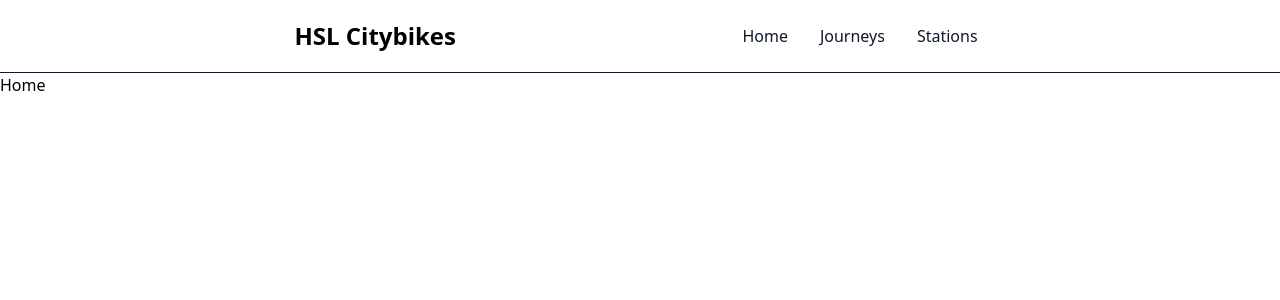
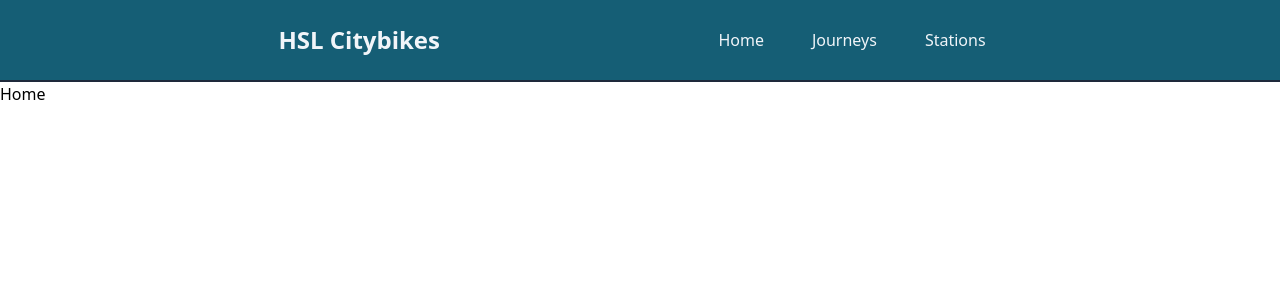
Before and after one commit to tkiviniemi/HSL_Citybikes, a React (Vite) app in the folder frontend/: page / in a window 1280 px wide. Shown: the top 300 px of the page. Built offline with nearby package versions, Linux system fonts and the light colour scheme; what prettier-plugin-tailwindcss would draw is missing.

Commit message:
Navbar styling

```diff
--- a/frontend/src/components/Navbar.tsx
+++ b/frontend/src/components/Navbar.tsx
@@ -1,10 +1,10 @@
 function Navbar() {
   return (
-    <nav className="border-b border-slate-900 bg-white">
+    <nav className="sticky top-0 z-50 border-b-2 border-slate-800 bg-cyan-800">
       <div className="mx-auto flex max-w-screen-xl items-center justify-evenly p-4">
         <a
           href="/"
-          className="flex items-center self-center text-2xl font-semibold"
+          className="flex items-center self-center text-2xl font-semibold text-slate-100 hover:text-cyan-600"
         >
           HSL Citybikes
         </a>
@@ -13,7 +13,7 @@
             <li>
               <a
                 href="/"
-                className="block rounded text-slate-900 hover:bg-gray-100 hover:text-slate-500"
+                className="block rounded px-2 py-1 text-slate-100 hover:bg-slate-200 hover:bg-opacity-10 hover:text-cyan-600"
               >
                 Home
               </a>
@@ -21,7 +21,7 @@
             <li>
               <a
                 href="/journeys"
-                className="block rounded text-slate-900 hover:bg-gray-100 hover:text-slate-500"
+                className="block rounded px-2 py-1 text-slate-100 hover:bg-slate-200 hover:bg-opacity-10 hover:text-cyan-600"
               >
                 Journeys
               </a>
@@ -29,7 +29,7 @@
             <li>
               <a
                 href="/stations"
-                className="block rounded text-slate-900 hover:bg-gray-100 hover:text-slate-500"
+                className="block rounded px-2 py-1 text-slate-100 hover:bg-slate-200 hover:bg-opacity-10 hover:text-cyan-600"
               >
                 Stations
               </a>
```
